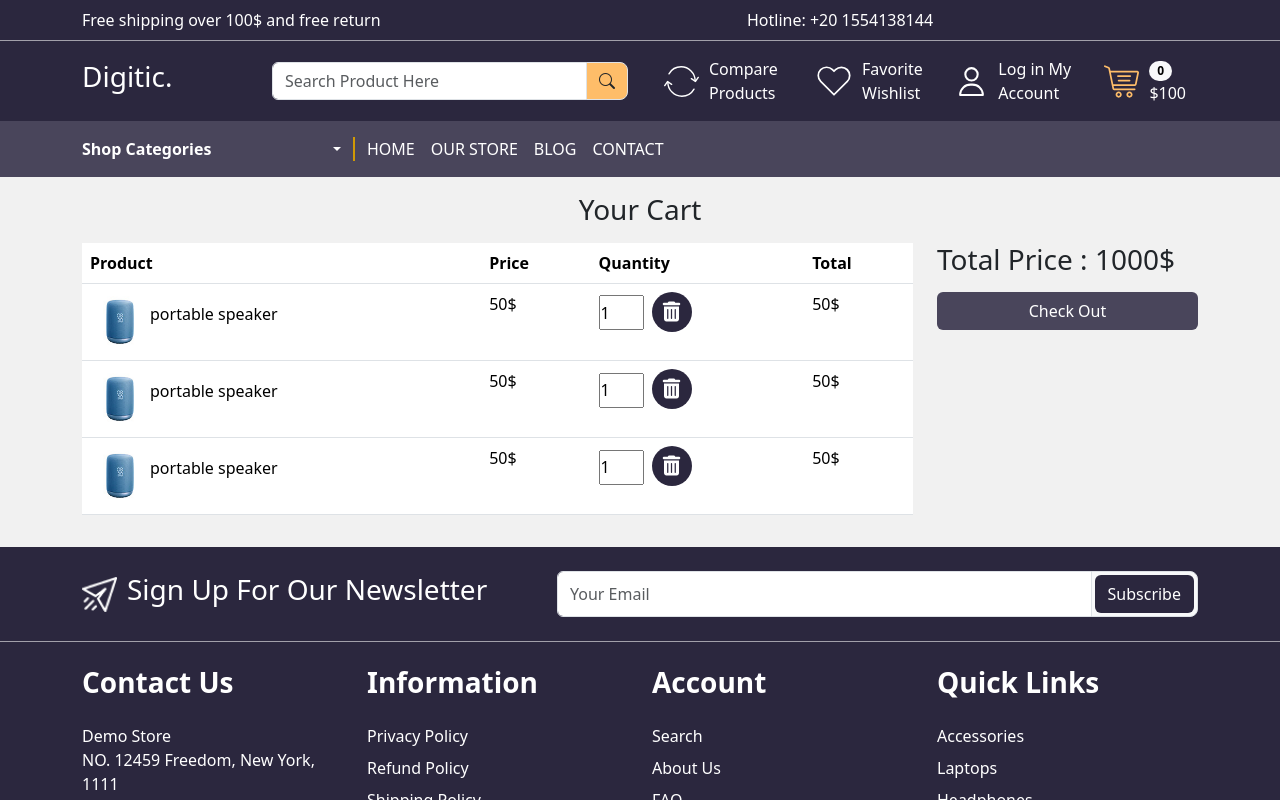
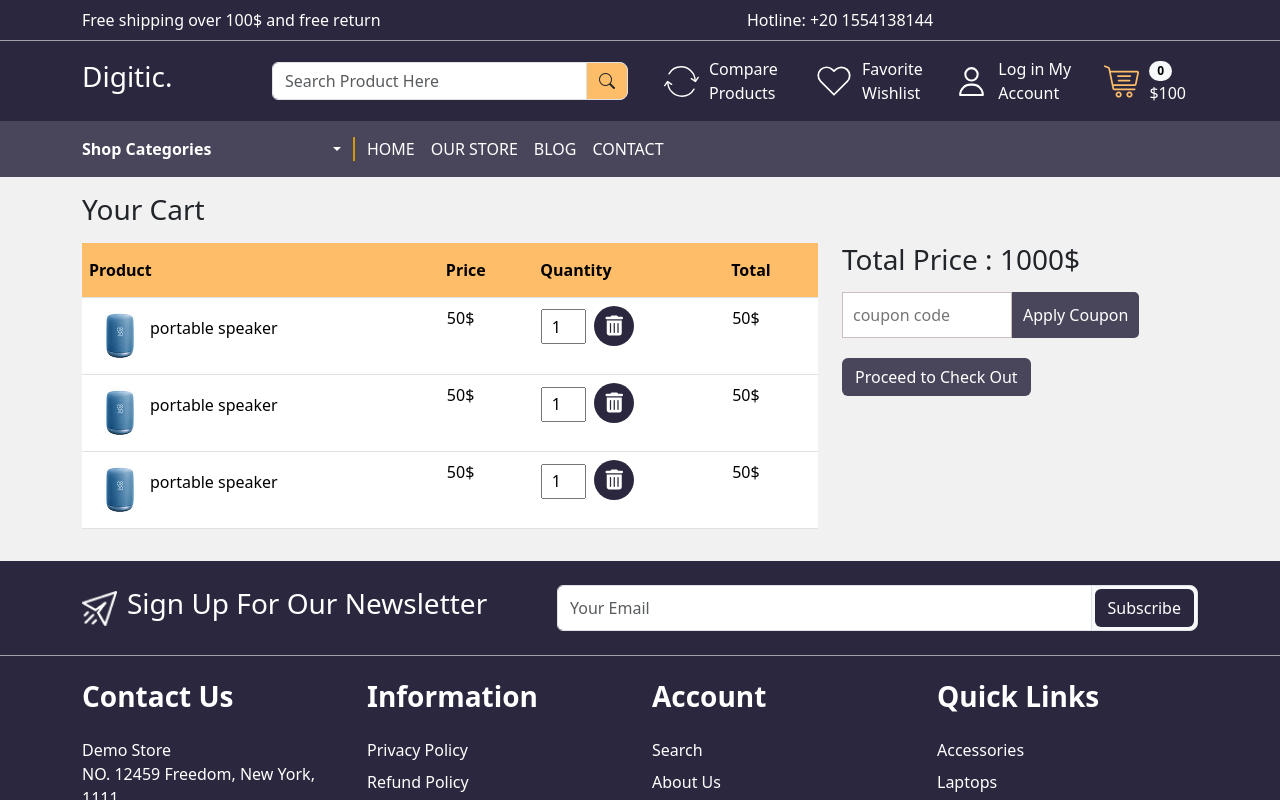
Before and after one commit to adel-eleraky/Ecommerce-Reactjs, a React (Vite) app: page /cart in a window 1280 px wide. Shown: the top 800 px of the page. Built offline with nearby package versions, Linux system fonts and the light colour scheme.

Commit message:
finished cart page

```diff
--- a/src/pages/Cart.jsx
+++ b/src/pages/Cart.jsx
@@ -5,11 +5,11 @@ function Cart() {
     return (
         <>
             <div className="cart-page py-3">
-                <h3 className='text-center mb-3'>Your Cart</h3>
                 <div className="container">
+                    <h3 className='mb-3'>Your Cart</h3>
                     <div className="row">
-                        <div className="col-12 col-md-9">
-                            <table className="table bg-transparent">
+                        <div className='col-12 col-lg-8 table-container'>
+                            <table className="table">
                                 <thead>
                                     <tr>
                                         <th scope="col">Product</th>
@@ -49,9 +49,15 @@ function Cart() {
                                 </tbody>
                             </table>
                         </div>
-                        <div className="col-12 col-md-3">
-                            <h3 className='mb-3'>Total Price : 1000$</h3>
-                            <button className="btn text-white checkout-btn">Check Out</button>
+                        <div className="col-12 col-lg-4">
+                            <div className='cart-total'>
+                                <h3 className='mb-3'>Total Price : 1000$</h3>
+                                <div className="coupon-card">
+                                    <input className='coupon-input' type='text' name='coupon' placeholder='coupon code' />
+                                    <button className="btn coupon-btn text-white">Apply Coupon</button>
+                                </div>
+                                <button className="btn text-white checkout-btn">Proceed to Check Out</button>
+                            </div>
                         </div>
                     </div>
                 </div>
--- a/src/pages/css/Cart.css
+++ b/src/pages/css/Cart.css
@@ -1,9 +1,21 @@
+.cart-page .table-container {
+    /* width: 100%; */
+    /* overflow-x: auto; */
+}
+.cart-page table {
+    /* width: 900px; */
+}
+.cart-page table thead th {
+    background-color: var(--color-febd69);
+    padding: 15px 7px;
+}
 .cart-page table .product-img {
     max-width: 60px;
 }
 .cart-page table input[type="number"] {
     width: 45px;
     height: 35px;
+    text-align: center;
 }
 .cart-page table .trash-icon {
     background-color: var(--color-2b273e);
@@ -14,7 +26,25 @@
     text-align: center;
     line-height: 2;
 }
+.cart-page .coupon-btn {
+    background-color: var(--color-49455b);
+    padding: 10px;
+    border-radius: 0 5px 5px 0;
+    margin-top: -5px;
+}
+.cart-page .coupon-btn:focus {
+    background-color: var(--color-febd69);
+}
+.cart-page .coupon-input {
+    border: 1px solid #cabebe;
+    padding: 10px;
+    outline: none;
+    width: 170px;
+    margin-bottom: 20px;
+}
 .cart-page .checkout-btn {
-    width: 100%;
     background-color: var(--color-49455b);
 }
+.cart-page .checkout-btn:focus {
+    background-color: var(--color-febd69);
+}
```
